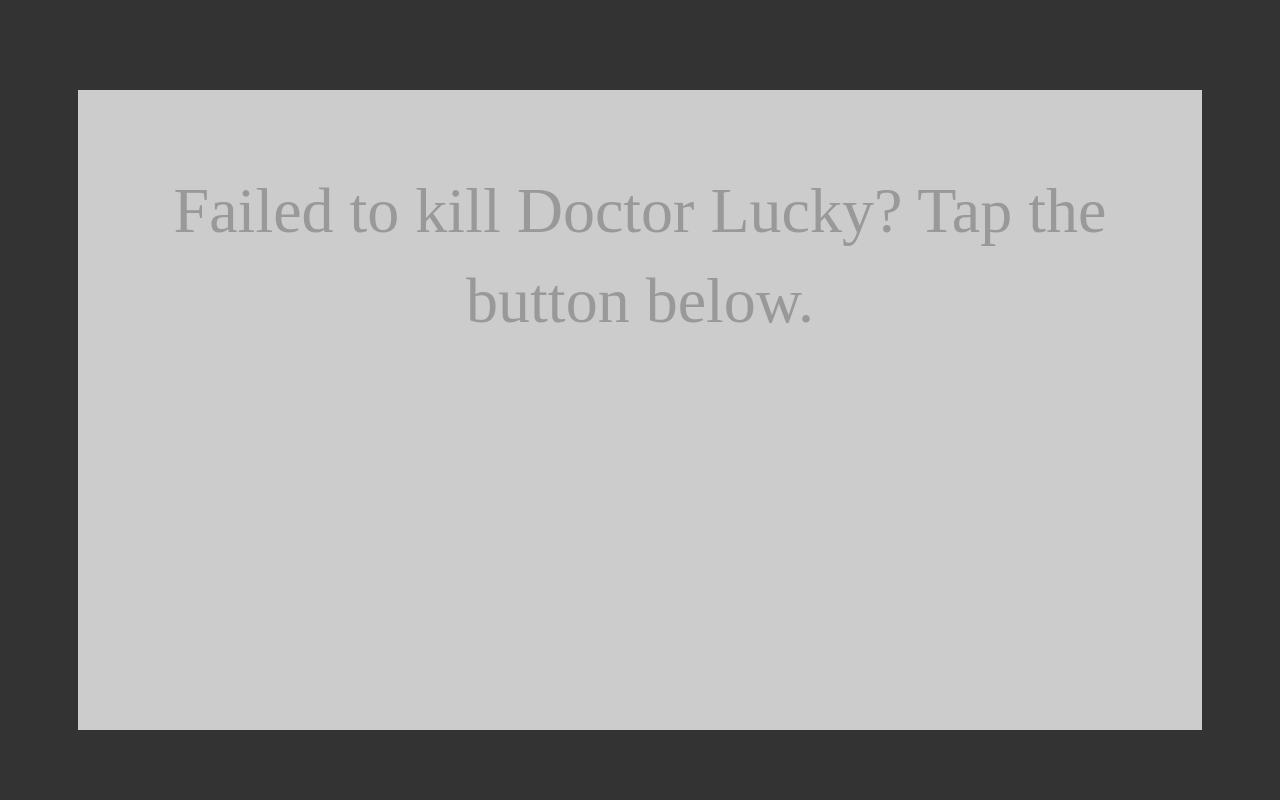
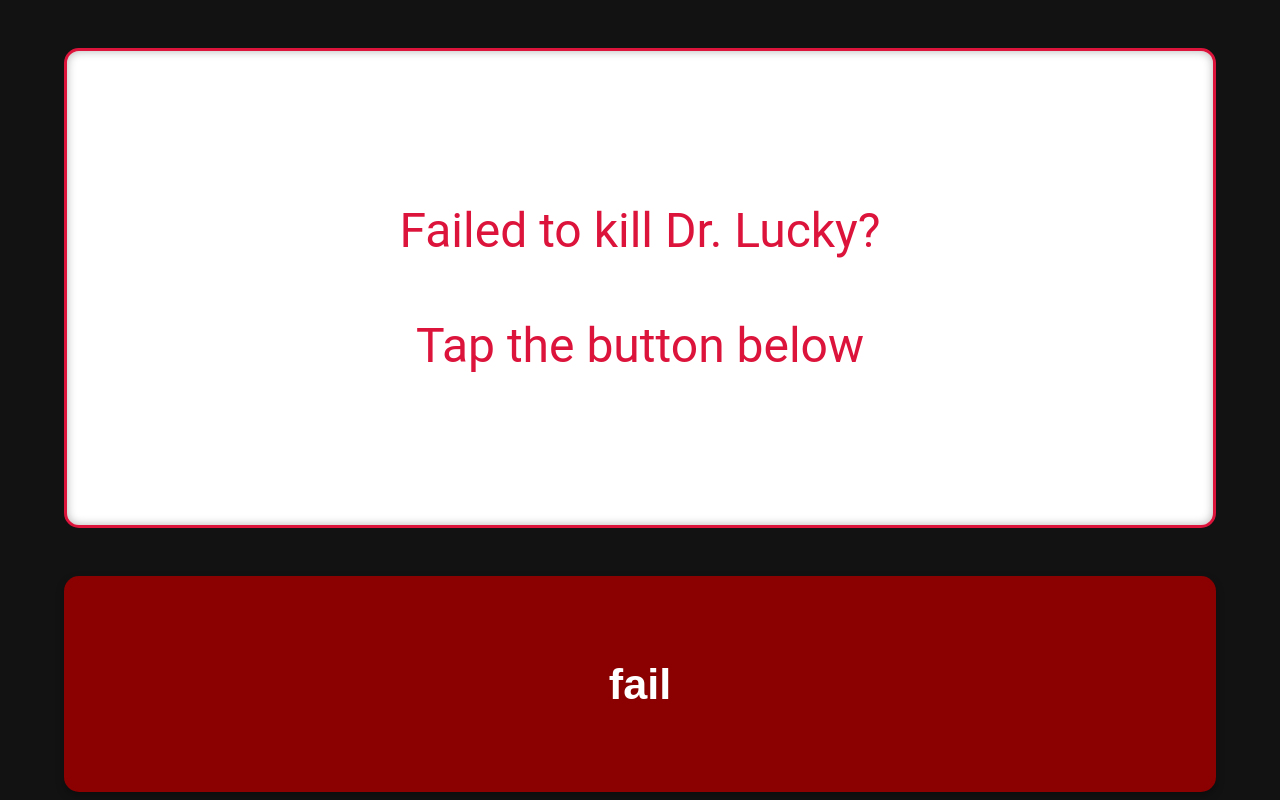
Before and after one commit to fanaugen/kdl_fail, a plain HTML site: page index.html in a window 1280 px wide. Shown: the top 800 px of the page. Drawn offline with nearby package versions, Linux system fonts and the light colour scheme.

Commit message:
AI generated CSS style

```diff
--- a/index.html
+++ b/index.html
@@ -1,5 +1,101 @@
 <head>
 <script src="https://cdnjs.cloudflare.com/ajax/libs/jquery/3.6.1/jquery.min.js" integrity="sha512-aVKKRRi/Q/YV+4mjoKBsE4x3H+BkegoM/em46NNlCqNTmUYADjBbeNefNxYV7giUp0VxICtqdrbqU7iVaeZNXA==" crossorigin="anonymous" referrerpolicy="no-referrer"></script>
+<style type="text/css">
+/* variables */
+:root {
+  --background-dark: #121212;
+  --text-box-bg: #FFFFFF;
+  --button-bg: darkred;
+  --text-dark: #000000;
+  --text-light: #FFFFFF;
+  --border-color: crimson;
+  --shadow-color: rgba(0, 0, 0, 0.3);
+  --main-font: 'Roboto', 'Open Sans', 'Noto Sans', sans-serif;
+}
+
+body {
+  background-color: var(--background-dark);
+  font-family: var(--main-font);
+  font-size: 300%;
+  margin: 0;
+  padding: 0;
+}
+
+.container {
+  width: 90%;
+  max-width: 1200px;
+  margin: 1rem auto;
+  text-align: center;
+}
+
+/* Output box styling */
+#output {
+  min-height: 10em;
+  margin: 1em auto;
+  padding: 1.2em;
+  background-color: var(--text-box-bg);
+  color: var(--text-dark);
+  line-height: 1.4;
+  box-sizing: border-box;
+
+  /* Vertical and horizontal centering with column layout */
+  display: flex;
+  flex-direction: column;
+  align-items: center;
+  justify-content: center;
+
+  /* Rounded corners and inner shadow */
+  border-radius: 15px;
+  border: 3px solid var(--border-color);
+  box-shadow: inset 0 0 10px var(--shadow-color);
+
+  /* Smooth transitions */
+  transition: opacity 0.2s ease-in-out;
+}
+
+/* Button styling */
+#trigger {
+  height: 5em;
+  width: 100%;
+  font-size: 90%;
+  color: var(--text-light);
+  font-weight: bold;
+  background-color: var(--button-bg);
+
+  /* Rounded corners and outer shadow */
+  border-radius: 15px;
+  box-shadow: 0 4px 8px var(--shadow-color);
+  border: none;
+  cursor: pointer;
+
+  /* Smooth transitions */
+  transition: all 0.2s ease;
+}
+
+#trigger:active {
+  transform: translateY(2px);
+  box-shadow: 0 2px 4px var(--shadow-color);
+  background-color: #FF5500;
+}
+
+/* For the initial placeholder text */
+#output p {
+  color: var(--border-color);
+  margin: 0.5em 0;
+  width: 100%;
+}
+
+/* Media query for better mobile responsiveness */
+@media (max-width: 768px) {
+  body {
+    font-size: 200%;
+  }
+
+  #output {
+    min-height: 12em;
+  }
+}
+</style>
 <script type="text/javascript">
 
   var reasons = [
@@ -54,63 +150,26 @@
 
   $().ready(function() {
     $("#trigger").click(function(){
-      $("#output").css({opacity: 0.04});
+      $("#output").css({opacity: 0.03});
 
       window.setTimeout(function() {
         $("#output").html(random_reason()).css({opacity: 1.0});
       }, 180);
 
-      $("#trigger").text("FAIL AGAIN");
+      $("#trigger").text("fail again");
     });
   });
 
 </script>
 
-<style type="text/css">
-  body {
-    background-color: #333;
-    font-size: 400%;
-  }
-  .container {
-    width: 89%;
-    margin: auto;
-    text-align: center;
-  }
-  #output {
-    min-height: 10em;
-    margin: 1.4em auto;
-    padding: 1.2em;
-    background-color: #ccc;
-    color: #111;
-    line-height: 1.4em;
-    box-sizing: border-box;
-    vertical-align: middle;
-    transition: opacity .2s ease-in-out;
-  }
-  #trigger {
-    height: 6em;
-    width: 100%;
-    font-size: 100%;
-    color: #222;
-    font-weight: bold;
-    letter-spacing: .14rem;
-    background-color: #777;
-    transition-duration: .2s;
-  }
-  #trigger:active {
-    transition-duration: .2s;
-    background-color: crimson;
-  }
-</style>
 </head>
 
 <body>
 <div class="container">
   <div id="output">
-    <span style="color:#999">
-      Failed to kill Doctor Lucky? Tap the button below.
-    </span>
+    <p>Failed to kill Dr. Lucky?</p>
+    <p>Tap the button below</p>
   </div>
-  <button id="trigger">FAIL</button>
+  <button id="trigger">fail</button>
 </div>
 </body>
```
